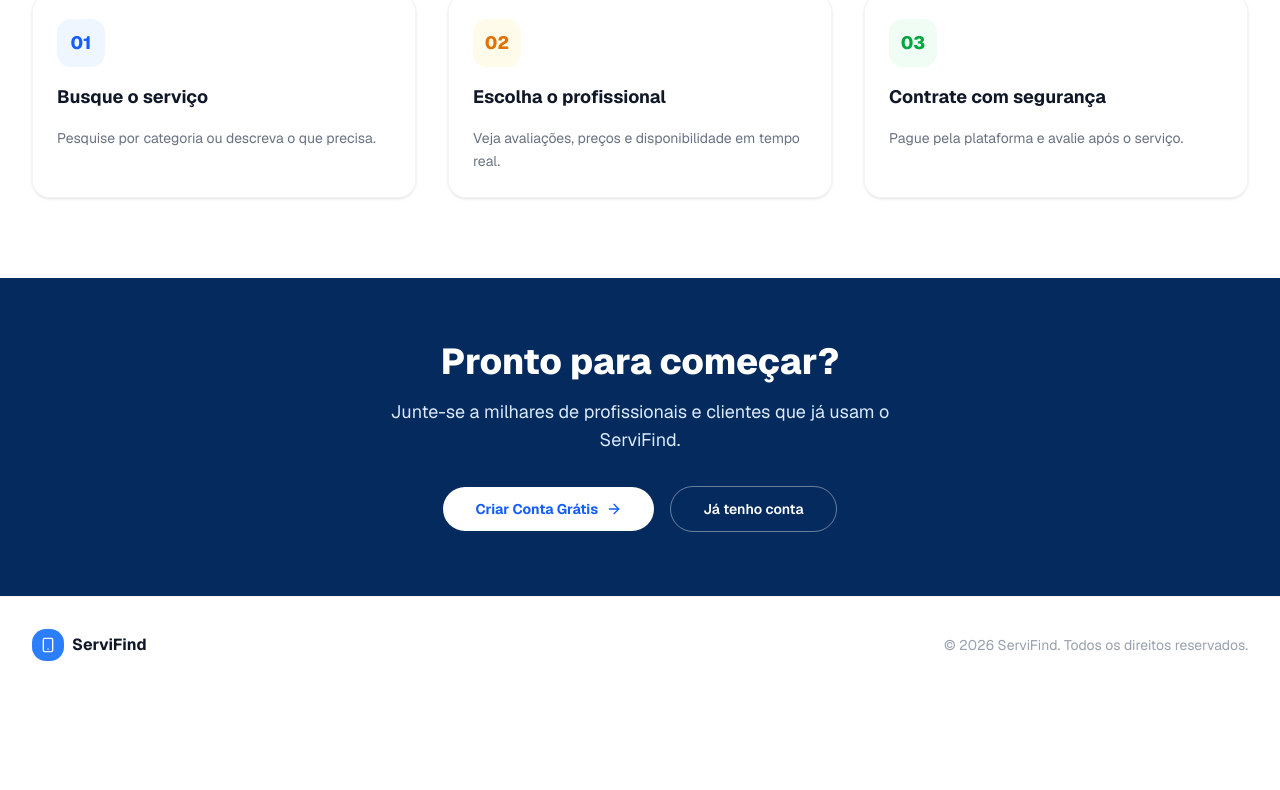
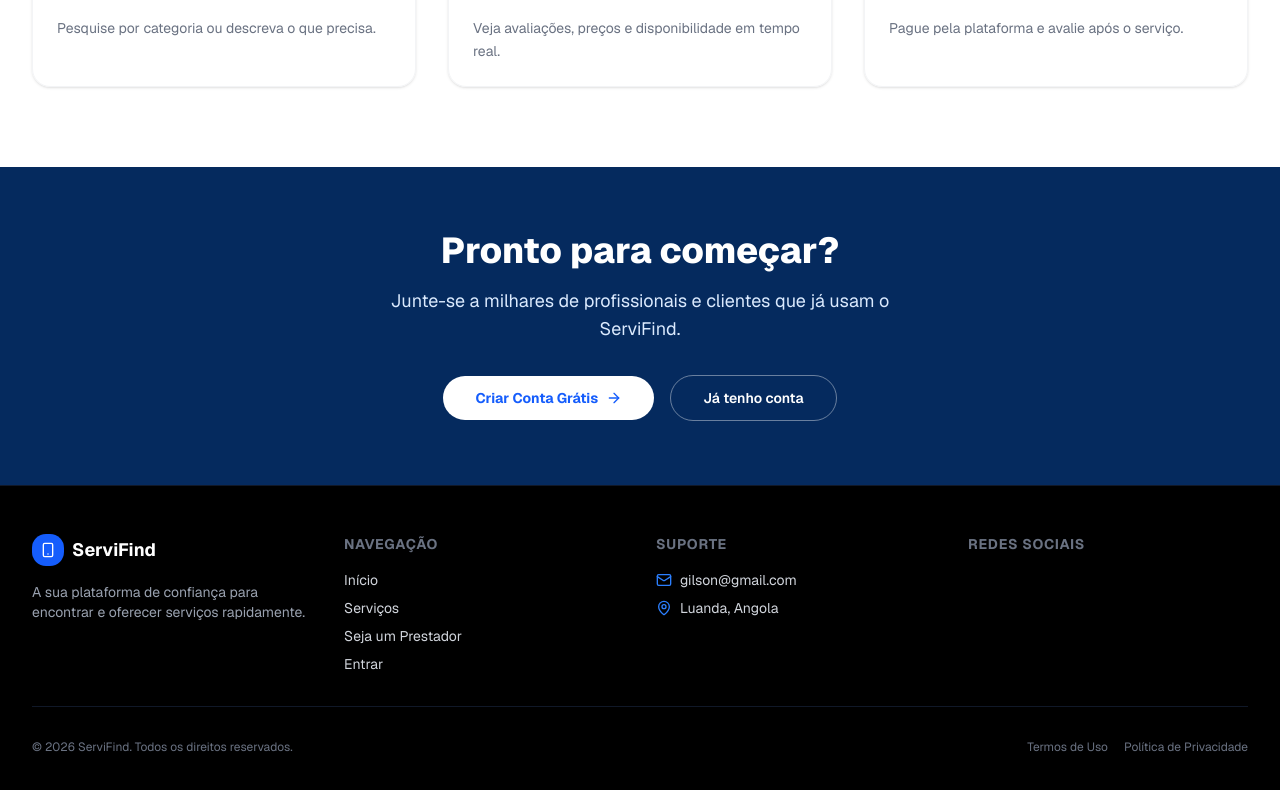
Before and after one commit to Desafios-Bulir/Desafio-2, a Next.js app: page / in a window 1280 px wide. Shown: the part 1592-2382 px from the top of the page. Before the commit the page ends 2285 px from the top, so only its background shows below. Built offline with nearby package versions, Linux system fonts and the light colour scheme.

Commit message:
feat: implement footer

```diff
--- a/src/app/login/page.tsx
+++ b/src/app/login/page.tsx
@@ -4,6 +4,7 @@ import { useState } from "react";
 import Link from "next/link";
 import { Eye, EyeOff } from "lucide-react";
 import { Navigation } from "@/components/ui/Navigation";
+import Footer from "@/components/Footer";
 
 export default function LoginPage() {
   const [showPassword, setShowPassword] = useState(false);
@@ -127,6 +128,7 @@ export default function LoginPage() {
           </div>
         </div>
       </div>
+        <Footer/>
     </>
   );
 }
--- a/src/app/page.tsx
+++ b/src/app/page.tsx
@@ -1,6 +1,7 @@
 import Image from "next/image";
 import Link from "next/link";
 import { Navigation } from "@/components/ui/Navigation";
+import Footer from "@/components/Footer";
 import {
   Smartphone,
   Star,
@@ -49,7 +50,7 @@ export default function Home() {
 
       <section className="relative overflow-hidden bg-gradient-to-br from-white via-blue-50/30 to-sky-100/50">
         <div className="mx-auto max-w-7xl px-4 sm:px-6 lg:px-8">
-          <div className="grid min-h-[calc(100vh-65px)] grid-cols-1 items-center gap-12 py-16 lg:grid-cols-2 lg:py-24">
+          <div className="grid grid-cols-1 items-center gap-12 pt-12 pb-16 lg:grid-cols-2 lg:pt-16 lg:pb-24">
 
 
             <div className="flex flex-col gap-6">
@@ -286,19 +287,7 @@ export default function Home() {
       </section>
 
       {/* Footer */}
-      <footer className="border-t border-gray-100 bg-white py-8">
-        <div className="mx-auto max-w-7xl px-4 sm:px-6 lg:px-8 flex flex-col sm:flex-row items-center justify-between gap-4">
-          <div className="flex items-center gap-2">
-            <div className="flex h-8 w-8 items-center justify-center rounded-xl bg-blue-500 text-white">
-              <Smartphone className="h-4 w-4" />
-            </div>
-            <span className="font-bold text-gray-900">ServiFind</span>
-          </div>
-          <p className="text-sm text-gray-400">
-            © {new Date().getFullYear()} ServiFind. Todos os direitos reservados.
-          </p>
-        </div>
-      </footer>
+      <Footer />
     </main>
   );
 }
--- a/src/app/register/page.tsx
+++ b/src/app/register/page.tsx
@@ -166,7 +166,7 @@ export default function RegisterPage() {
         </div>
       </div>
     </div>
-
+     <Footer/>
     </>
   );
 }
--- a/src/components/Footer.tsx
+++ b/src/components/Footer.tsx
@@ -1,157 +1,74 @@
-import { motion } from "framer-motion";
-import { Github, Linkedin, Mail, MapPin, Phone, ExternalLink } from "lucide-react";
+import Link from "next/link";
+import { Smartphone, Mail, MapPin } from "lucide-react";
 
-const Footer = () => {
+export default function Footer() {
   const currentYear = new Date().getFullYear();
 
-  const socialLinks = [
-    {
-      icon: Github,
-      href: "https://github.com/Gilson-chipombo",
-      label: "GitHub",
-    },
-    {
-      icon: Linkedin,
-      href: "https://www.linkedin.com/in/gilson-bravo-fernando-chipombo-aa0ba4209/",
-      label: "LinkedIn",
-    },
-    {
-      icon: Mail,
-      href: "mailto:fernandochipombo@email.com",
-      label: "Email",
-    },
-  ];
+  return (
+    <footer className="bg-black text-white py-12 border-t border-gray-900 mt-auto">
+      <div className="max-w-7xl mx-auto px-4 sm:px-6 lg:px-8">
+        <div className="grid grid-cols-1 md:grid-cols-4 gap-8 mb-8">
 
-  const quickLinks = [
-    { label: t.nav.home, href: "/" },
-    { label: t.nav.about, href: "/about" },
-    { label: t.nav.experience, href: "/experience" },
-    { label: t.nav.portfolio, href: "/portfolio" },
-  ];
+          <div className="space-y-4">
+            <div className="flex items-center gap-2">
+              <div className="flex h-8 w-8 items-center justify-center rounded-xl bg-blue-600 text-white">
+                <Smartphone className="h-4 w-4" />
+              </div>
+              <span className="text-lg font-bold text-white">ServiFind</span>
+            </div>
+            <p className="text-sm text-gray-400">
+              A sua plataforma de confiança para encontrar e oferecer serviços rapidamente.
+            </p>
+          </div>
 
-  const contactInfo = [
-    { icon: MapPin, text: t.footer.contactInfo },
-    { icon: Mail, text: t.footer.email },
-  ];
+          <div className="space-y-4">
+            <h3 className="text-sm font-bold uppercase tracking-wider text-gray-500">Navegação</h3>
+            <ul className="space-y-2 text-sm">
+              <li><Link href="/" className="text-gray-300 hover:text-white transition-colors">Início</Link></li>
+              <li><Link href="/services" className="text-gray-300 hover:text-white transition-colors">Serviços</Link></li>
+              <li><Link href="/register" className="text-gray-300 hover:text-white transition-colors">Seja um Prestador</Link></li>
+              <li><Link href="/login" className="text-gray-300 hover:text-white transition-colors">Entrar</Link></li>
+            </ul>
+          </div>
 
-  return (
-    <footer className="relative mt-20 border-t border-white/10 bg-black">
-      {/* Decorative top line */}
-      <div className="absolute top-0 left-0 right-0 h-px bg-gradient-to-r from-transparent via-red-600/50 to-transparent" />
+          <div className="space-y-4">
+            <h3 className="text-sm font-bold uppercase tracking-wider text-gray-500">Suporte</h3>
+            <ul className="space-y-2 text-sm text-gray-300">
+              <li className="flex items-center gap-2">
+                <Mail className="h-4 w-4 text-blue-500" />
+                  gilson@gmail.com
+              </li>
+              <li className="flex items-center gap-2">
+                <MapPin className="h-4 w-4 text-blue-500" />
+                Luanda, Angola
+              </li>
+            </ul>
+          </div>
 
-      <div className="max-w-7xl mx-auto px-6 py-16">
-        {/* Grid Layout */}
-        <div className="grid grid-cols-1 md:grid-cols-3 gap-12 mb-12">
-          {/* About Section */}
-          <motion.div
-            initial={{ opacity: 0, y: 20 }}
-            whileInView={{ opacity: 1, y: 0 }}
-            transition={{ duration: 0.5 }}
-            viewport={{ once: true }}
-            className="space-y-4"
-          >
-            <h3 className="text-lg font-bold text-white mb-4">Gilson Chipombo</h3>
-            <p className="text-sm text-gray-400 leading-relaxed">
-              {t.footer.footerDescription}
-            </p>
-            <div className="pt-2 space-y-2">
-              {contactInfo.map((info, index) => {
-                const Icon = info.icon;
-                return (
-                  <div key={index} className="flex items-center gap-2 text-sm text-gray-400">
-                    <Icon size={16} className="text-red-600" />
-                    <span>{info.text}</span>
-                  </div>
-                );
-              })}
+          <div className="space-y-4">
+            <h3 className="text-sm font-bold uppercase tracking-wider text-gray-500">Redes Sociais</h3>
+            <div className="flex gap-4">
+              <a href="#" className="text-gray-400 hover:text-blue-500 transition-colors">
+
+              </a>
+              <a href="#" className="text-gray-400 hover:text-gray-200 transition-colors">
+
+              </a>
             </div>
-          </motion.div>
+          </div>
 
-          {/* Quick Links */}
-          <motion.div
-            initial={{ opacity: 0, y: 20 }}
-            whileInView={{ opacity: 1, y: 0 }}
-            transition={{ duration: 0.5, delay: 0.1 }}
-            viewport={{ once: true }}
-            className="space-y-4"
-          >
-            <h3 className="text-lg font-bold text-white mb-4">{t.footer.navigation}</h3>
-            <ul className="space-y-2">
-              {quickLinks.map((link, index) => (
-                <motion.li
-                  key={index}
-                  whileHover={{ x: 5 }}
-                  transition={{ duration: 0.2 }}
-                >
-                  <a
-                    href={link.href}
-                    className="text-sm text-gray-400 hover:text-red-600 transition-colors duration-300 flex items-center gap-2"
-                  >
-                    <span className="w-1 h-1 rounded-full bg-red-600" />
-                    {link.label}
-                  </a>
-                </motion.li>
-              ))}
-            </ul>
-          </motion.div>
-
-          {/* Social Links */}
-          <motion.div
-            initial={{ opacity: 0, y: 20 }}
-            whileInView={{ opacity: 1, y: 0 }}
-            transition={{ duration: 0.5, delay: 0.2 }}
-            viewport={{ once: true }}
-            className="space-y-4"
-          >
-            <h3 className="text-lg font-bold text-white mb-4">{t.footer.connect}</h3>
-            <div className="flex gap-4">
-              {socialLinks.map((social, index) => {
-                const Icon = social.icon;
-                return (
-                  <motion.a
-                    key={index}
-                    href={social.href}
-                    target="_blank"
-                    rel="noopener noreferrer"
-                    whileHover={{ scale: 1.1, rotate: 5 }}
-                    whileTap={{ scale: 0.95 }}
-                    className="w-12 h-12 rounded-full bg-gradient-to-br from-red-600/20 to-red-600/10 border border-red-600/30 flex items-center justify-center text-red-600 hover:bg-red-600/30 hover:border-red-600/50 transition-all duration-300"
-                    aria-label={social.label}
-                  >
-                    <Icon size={24} />
-                  </motion.a>
-                );
-              })}
-            </div>
-            <p className="text-xs text-gray-500 mt-6">
-              {t.footer.message}
-            </p>
-          </motion.div>
         </div>
 
-        {/* Divider */}
-        <div className="h-px bg-gradient-to-r from-transparent via-white/10 to-transparent mb-8" />
-
-        {/* Bottom Section */}
-        <motion.div
-          initial={{ opacity: 0 }}
-          whileInView={{ opacity: 1 }}
-          transition={{ duration: 0.5, delay: 0.3 }}
-          viewport={{ once: true }}
-          className="flex flex-col md:flex-row items-center justify-between gap-4"
-        >
-          <p className="text-xs text-gray-500 font-mono">
-            © {currentYear} Gilson Chipombo. {t.footer.copyright}
+        <div className="pt-8 border-t border-gray-900 flex flex-col md:flex-row items-center justify-between gap-4">
+          <p className="text-xs text-gray-500">
+            © {currentYear} ServiFind. Todos os direitos reservados.
           </p>
-          <div className="flex items-center gap-2 text-xs text-gray-500">
-            <span></span>
-            <span className="text-red-600"></span>
-            <span></span>
+          <div className="flex gap-4 text-xs text-gray-500">
+            <a href="#" className="hover:text-white transition-colors">Termos de Uso</a>
+            <a href="#" className="hover:text-white transition-colors">Política de Privacidade</a>
           </div>
-        </motion.div>
+        </div>
       </div>
     </footer>
   );
-};
-
-export default Footer;
+}
--- a/src/components/ui/Navigation.tsx
+++ b/src/components/ui/Navigation.tsx
@@ -38,6 +38,12 @@ export function Navigation() {
             className="text-sm font-semibold text-black-500 hover:text-blue-600 transition-colors"
           >
             Entrar
+          </Link>
+          <Link
+            href="/login"
+            className="rounded-full bg-[#052a5e] px-5 py-2 text-sm font-semibold text-white hover:bg-blue-600 transition-colors"
+          >
+            Login
           </Link>
           <Link
             href="/register"
```
